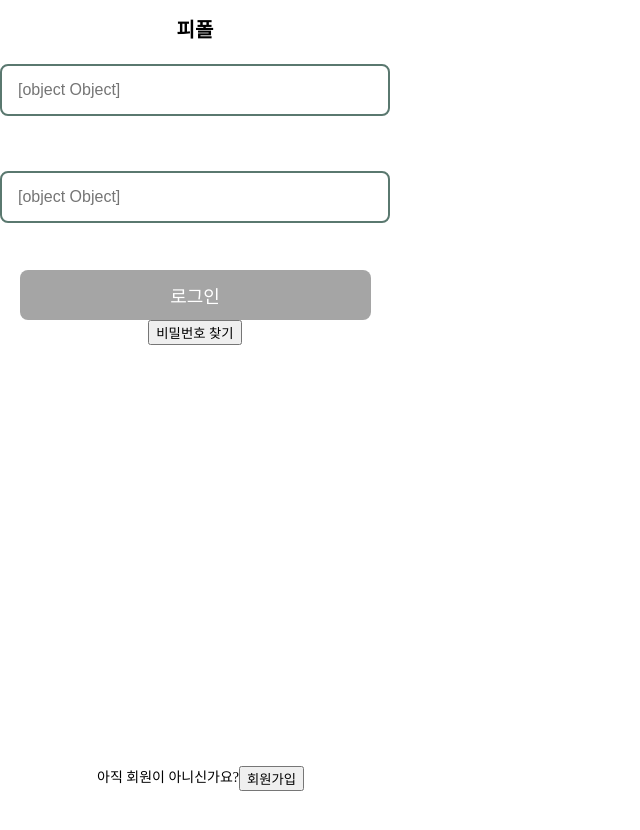
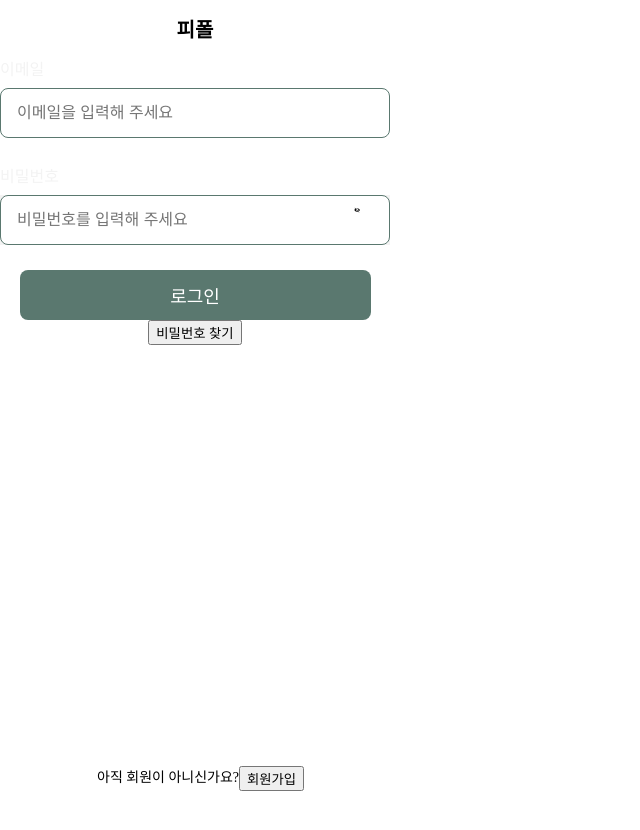
Before and after one commit to withme58/peephole-front, a React (Create React App) app: page /login in a window 1280 px wide. Shown: the top 830 px of the page, without its empty margins (0-640 px from the left). Built offline with nearby package versions, Linux system fonts and the light colour scheme.

Commit message:
✨ feat: 로그인 api 임의생성 후 로그인폼 수정

```diff
--- a/package.json
+++ b/package.json
@@ -6,6 +6,7 @@
     "@testing-library/jest-dom": "^5.17.0",
     "@testing-library/react": "^13.4.0",
     "@testing-library/user-event": "^13.5.0",
+    "axios": "^1.7.2",
     "react": "^18.3.1",
     "react-dom": "^18.3.1",
     "react-hook-form": "^7.52.1",
@@ -13,7 +14,8 @@
     "react-router-dom": "^6.24.1",
     "react-scripts": "5.0.1",
     "styled-components": "^6.1.11",
-    "web-vitals": "^2.1.4"
+    "web-vitals": "^2.1.4",
+    "zustand": "^4.5.4"
   },
   "scripts": {
     "start": "react-scripts start",
--- /dev/null
+++ b/src/api/axios.jsx
@@ -0,0 +1,23 @@
+// axios 인스턴스 생성
+import axios from "axios";
+
+//임의생성
+const instance = axios.create({
+  baseURL: "http://localhost:8080",
+});
+
+//요청 인터셉터를 추가하여 모든 요청에 토큰 포함
+instance.interceptors.request.use(
+  async (config) => {
+    const token = localStorage.getItem("login");
+    if (token) {
+      config.headers["Authorization"] = `Bearer ${token}`;
+    }
+    return config;
+  },
+  (error) => {
+    return Promise.reject(error);
+  }
+);
+
+export default instance;
--- a/src/components/Login/LoginForm.jsx
+++ b/src/components/Login/LoginForm.jsx
@@ -2,16 +2,16 @@ import React, { useEffect, useState } from "react";
 import { useForm } from "react-hook-form";
 import { useNavigate } from "react-router-dom";
 import styled from "styled-components";
+import axios from "../../api/axios";
 
 import Input from "../userMolcules/Input";
 import ModalCheckIt from "../userMolcules/ModalCheckIt";
 
 import useToggle from "../../hooks/useToggle";
-
-import getAccessToken from "../../utils/token/getAccessToken";
-// import setAccessToken from "../../utils/token/setAccessToken";
+import useUserStore from "../../store/useUserStore";
 
 export default function LoginForm() {
+  const { setUser } = useUserStore();
   const [emailError, setEmailError] = useState(false); // 각종 에러 문구
   const [passwordError, setPasswordError] = useState(false);
   const [showPasswordError, setShowPasswordError, showPasswordToggle] =
@@ -31,56 +31,77 @@ export default function LoginForm() {
 
   const navigate = useNavigate();
   useEffect(() => {
-    const AccessToken = getAccessToken();
-    if (AccessToken !== null) {
+    const LocalStorage = localStorage.getItem("login");
+    if (LocalStorage !== null) {
       navigate.push("/");
     }
-  }, [navigate]);
+  }, []);
 
-  // ----api 관련 함수 필요----
+  async function login(data) {
+    try {
+      const resource = await axios.post("/login", data);
+      localStorage.setItem("login", resource.data.accessToken);
 
-  async function login(data) {}
+      await setUserData();
+      navigate.push("/");
+    } catch (error) {
+      setPasswordError(true);
 
-  const validateEmail = (email) => {
-    const isvalidateEmail = /\S+@\S+\.\S+/.test(email);
-    setEmailError(!isvalidateEmail);
+      if (data.email !== "" && data.password !== "") {
+        showPasswordToggle(true);
+      }
+      console.error("로그인 실패:", error);
+    }
+  }
+  const setUserData = async () => {
+    try {
+      const resource = await axios.get("/user");
+      setUser(resource.data);
+    } catch (error) {
+      console.error("유저 정보 불러오기 실패:", error);
+    }
   };
 
-  useEffect(() => {
-    if (email !== "") {
-      validateEmail(email);
-    } else if (email === "") {
-      setEmailError(false);
-    }
-  }, [email]);
+  // const validateEmail = (email) => {
+  //   const isvalidateEmail = /\S+@\S+\.\S+/.test(email);
+  //   setEmailError(!isvalidateEmail);
+  // };
 
-  const validatePassword = (password) => {
-    const isvalidatePassword = password?.length >= 8; //비밀번호 8자리 이상으로 임의 설정
-    setPasswordError(!isvalidatePassword);
-  };
+  // useEffect(() => {
+  //   if (email !== "") {
+  //     validateEmail(email);
+  //   } else if (email === "") {
+  //     setEmailError(false);
+  //   }
+  // }, [email]);
 
-  useEffect(() => {
-    if (password !== "") {
-      validatePassword(password);
-    } else if (password === "") {
-      setPasswordError(false);
-    }
-  }, [password]);
+  // const validatePassword = (password) => {
+  //   const isvalidatePassword = password?.length >= 8; //비밀번호 8자리 이상으로 임의 설정
+  //   setPasswordError(!isvalidatePassword);
+  // };
 
-  const handleBlur = (field) => {
-    return () => {
-      switch (field) {
-        case "email":
-          validateEmail(email);
-          break;
-        case "password":
-          validatePassword(password);
-          break;
-        default:
-          break;
-      }
-    };
-  };
+  // useEffect(() => {
+  //   if (password !== "") {
+  //     validatePassword(password);
+  //   } else if (password === "") {
+  //     setPasswordError(false);
+  //   }
+  // }, [password]);
+
+  // const handleBlur = (field) => {
+  //   return () => {
+  //     switch (field) {
+  //       case "email":
+  //         validateEmail(email);
+  //         break;
+  //       case "password":
+  //         validatePassword(password);
+  //         break;
+  //       default:
+  //         break;
+  //     }
+  //   };
+  // };
 
   const handleFocus = (field) => {
     return () => {
@@ -105,7 +126,7 @@ export default function LoginForm() {
       {showPasswordError && (
         <ModalCheckIt
           text="비밀번호가 일치하지 않습니다."
-          submitButtonText="확인"
+          submitButton="확인"
           errorMessage={showPasswordToggle}
         />
       )}
@@ -117,8 +138,8 @@ export default function LoginForm() {
           data="이메일"
           errorMessage={emailError}
           name="email"
-          handleFocus={handleFocus("email")}
-          handleBlur={handleBlur("email")}
+          // handleFocus={handleFocus("email")}
+          // handleBlur={handleBlur("email")}
         />
         <Input
           hookform={register("password")}
@@ -127,8 +148,8 @@ export default function LoginForm() {
           data="password"
           errorMessage={passwordError}
           name="password"
-          handleFocus={handleFocus("password")}
-          handleBlur={handleBlur("password")}
+          // handleFocus={handleFocus("password")}
+          // handleBlur={handleBlur("password")}
         />
         {lastCheck ? (
           <Button type="submit">로그인</Button>
--- a/src/components/userMolcules/Input.jsx
+++ b/src/components/userMolcules/Input.jsx
@@ -1,11 +1,8 @@
 import React, { useState } from "react";
-import { useForm, UseFormRegister } from "react-hook-form";
-import { IoMdEyeOff } from "react-icons/io";
-import { IoMdEye } from "react-icons/io";
-
+import { IoMdEyeOff, IoMdEye } from "react-icons/io";
 import styled from "styled-components";
 
-export default function Input(
+export default function Input({
   data,
   placeholder,
   title,
@@ -16,20 +13,20 @@ export default function Input(
   name,
   disabled,
   defaultValue,
-  handleFocus
-) {
+  handleFocus,
+}) {
   const [password, setPassword] = useState(true);
 
-  const handlepassword = () => {
+  const handlePassword = () => {
     setPassword((prev) => !prev);
   };
 
   return (
     <>
       {data !== "password" ? (
-        <InputWrap>
-          <Label htmlFor={data}>{title}</Label>
-          <TextInput
+        <S.inputWrap>
+          <S.label htmlFor={data}>{title}</S.label>
+          <S.input
             {...hookform}
             onBlur={handleBlur}
             type={data === "이메일" ? "email" : "text"}
@@ -37,23 +34,23 @@ export default function Input(
             placeholder={placeholder}
             value={value}
             onFocus={handleFocus}
-            ErrorMessage={errorMessage}
+            errorMessage={errorMessage}
             name={name}
             disabled={disabled}
             defaultValue={defaultValue}
           />
           {errorMessage && data === "이메일" && (
-            <ErrorMessage>{data} 형식으로 작성해 주세요.</ErrorMessage>
+            <S.errorMessage>{data} 형식으로 작성해 주세요.</S.errorMessage>
           )}
           {errorMessage && data === "닉네임" && (
-            <ErrorMessage>10자 이하로 작성해주세요.</ErrorMessage>
+            <S.errorMessage>10자 이하로 작성해주세요.</S.errorMessage>
           )}
-        </InputWrap>
+        </S.inputWrap>
       ) : (
-        <InputWrap>
-          <Label htmlFor={data + title}>{title}</Label>
-          <InputInner>
-            <TextInput
+        <S.inputWrap>
+          <S.label htmlFor={data + title}>{title}</S.label>
+          <S.inputInner>
+            <S.input
               {...hookform}
               type={password ? "password" : "text"}
               id={data + title}
@@ -61,69 +58,66 @@ export default function Input(
               onBlur={handleBlur}
               value={value}
               onFocus={handleFocus}
-              ErrorMessage={errorMessage}
+              errorMessage={errorMessage}
               name={name}
             />
-            <ImageWrap onClick={handlepassword}>
+            <S.imageWrap onClick={handlePassword}>
               {password ? <IoMdEyeOff /> : <IoMdEye />}
-            </ImageWrap>
-          </InputInner>
+            </S.imageWrap>
+          </S.inputInner>
           {errorMessage &&
             (title === "비밀번호" ? (
-              <ErrorMessage>8자 이상 입력해 주세요.</ErrorMessage>
+              <S.errorMessage>8자 이상 입력해 주세요.</S.errorMessage>
             ) : (
-              <ErrorMessage>비밀번호를 확인해 주세요.</ErrorMessage>
+              <S.errorMessage>비밀번호를 확인해 주세요.</S.errorMessage>
             ))}
-        </InputWrap>
+        </S.inputWrap>
       )}
     </>
   );
 }
 
-const InputWrap = styled.div`
+const S = {
+  inputWrap: styled.div`
     width: 100%;
     max-width: 52rem;
     height: 7.7rem;
     display: flex;
     flex-direction: column;
     gap: 0.8rem;
-`;
-
-const InputInner = styled.div`
+  `,
+  inputInner: styled.div`
     position: relative;
     background: var(--light-gray);
-`;
-
-const Label = styled.label`
+  `,
+  label: styled.label`
     color: var(--light-gray);
     font-size: 1.6rem;
     font-weight: 400;
-`;
-
-const TextInput = styled.input`
+  `,
+  input: styled.input`
     width: 100%;
     padding: 15px 16px;
     border-radius: 8px;
     border: ${(props) =>
       props.errorMessage
-      ? "2px solid var(--point-warning)"
-      : "2px solid var(--moss-green)"};
+        ? "1px solid var(--point-warning)"
+        : "1px solid var(--moss-green)"};
     background: #fff;
     font-size: 1.6rem;
     font-weight: 400;
     line-height: normal;
-`;
-
-const ImageWrap = styled.div`
+  `,
+  imageWrap: styled.div`
     width: 2rem;
     height: 2rem;
     position: absolute;
     top: 1.2rem;
     right: 1.6rem;
     cursor: pointer;
-`;
-
-const ErrorMessage = styled.div`
+  `,
+  errorMessage: styled.div`
     color: var(--point-warning);
     font-size: 1.4rem;
-`;
+  `,
+};
--- a/src/components/userMolcules/ModalCheckIt.jsx
+++ b/src/components/userMolcules/ModalCheckIt.jsx
@@ -1,7 +1,7 @@
 import styled from "styled-components";
 
 export default function ModalCheckIt(
-  submitButtonText,
+  submitButton,
   text,
   cancelButton,
   errorMessage
@@ -12,7 +12,7 @@ export default function ModalCheckIt(
         <Description>{text}</Description>
         <ButtonFlex>
           {cancelButton && <CancelButton>{cancelButton}</CancelButton>}
-          <Button onClick={errorMessage}>{submitButtonText}</Button>
+          <Button onClick={errorMessage}>{submitButton}</Button>
         </ButtonFlex>
       </Container>
     </Background>
--- /dev/null
+++ b/src/store/useUserStore.jsx
@@ -0,0 +1,22 @@
+import { create } from "zustand";
+import { persist } from "zustand/middleware";
+
+const useUserStore = create(
+  persist(
+    (set) => ({
+      user: {
+        id: "",
+        email: "",
+        nickname: "",
+        createdAt: "", //~~일째 디자인을 위해..?
+      },
+      setUser: (userInfo) => set({ user: userInfo }),
+    }),
+    {
+      name: "user-storage", //localstorage에 저장할때 사용될 키
+      getStorage: () => localStorage, //사용하 스토리지 지정
+    }
+  )
+);
+
+export default useUserStore;
```
Also changed, not shown: 2 other files (tests, documents, lock files or other folders). Lines whose indentation alone changed are shown as unchanged.
